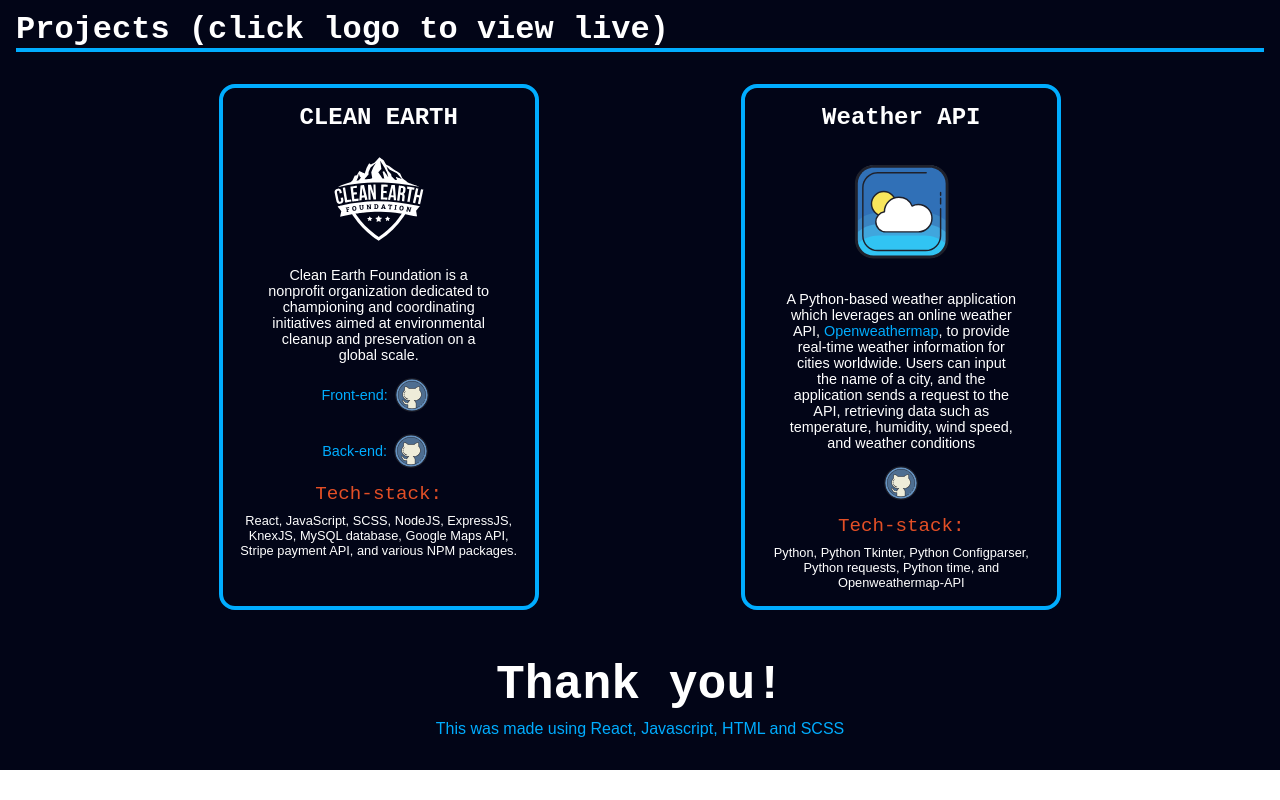
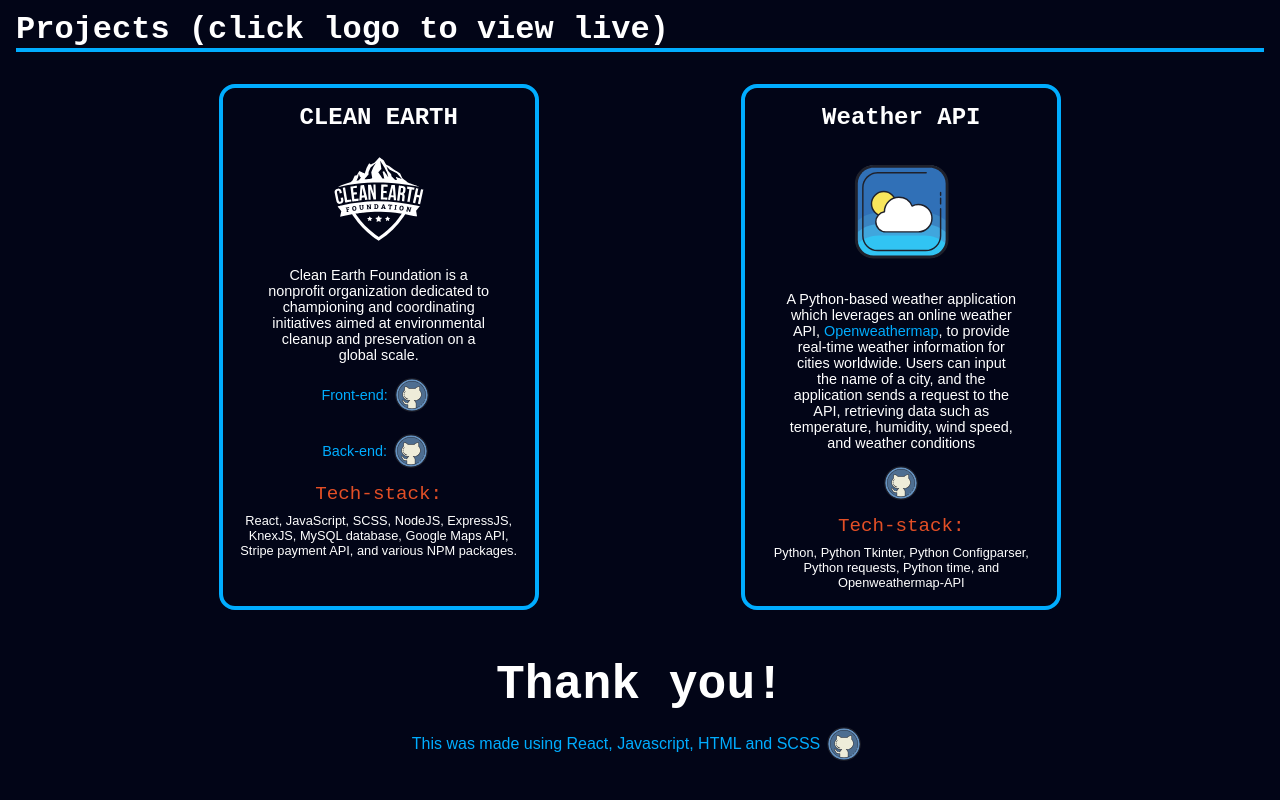
Before and after one commit to Masons-coding/my-resume-website, a React (Create React App) app: page / in a window 1280 px wide. Shown: the part 6686-7486 px from the top of the page. Before the commit the page ends 7456 px from the top, so only its background shows below. Built offline with nearby package versions, Linux system fonts and the light colour scheme; a web font is replaced by a local one.

Commit message:
Changed footer
Added GitHub link to footer

```diff
--- a/src/components/Footer/Footer.js
+++ b/src/components/Footer/Footer.js
@@ -1,12 +1,22 @@
 import './Footer.scss';
 
+import githubLogo from "../../assets/images/github-icon.svg";
+
 const Footer = () => {
+
+function gitClicked() {
+    window.open('https://github.com/Masons-coding/my-resume-website');
+}
 
     return (
         <>
         <div className="footer-container">
             <h1 className="footer-message">Thank you!</h1>
-            <p className="footer-text">This was made using React, Javascript, HTML and SCSS</p>
+            <div className="footer-github-container">
+                <p className="footer-text">This was made using React, Javascript, HTML and SCSS</p>
+                <img onClick={gitClicked} className="github-logo" src={githubLogo} alt="Github Logo"/>
+            </div>
+
         </div>
         </>
     );
--- a/src/components/Footer/Footer.scss
+++ b/src/components/Footer/Footer.scss
@@ -24,6 +24,16 @@
   font-family: "avenir-next", sans-serif;
   align-self: center;
   font-size: 1rem;
-  width: 100%;
   text-align: center;
 }
+
+.github-logo {
+  width: 3rem;
+  cursor: grab;
+}
+
+.footer-github-container {
+  display: flex;
+  align-items: center;
+  justify-content: center;
+}
```
